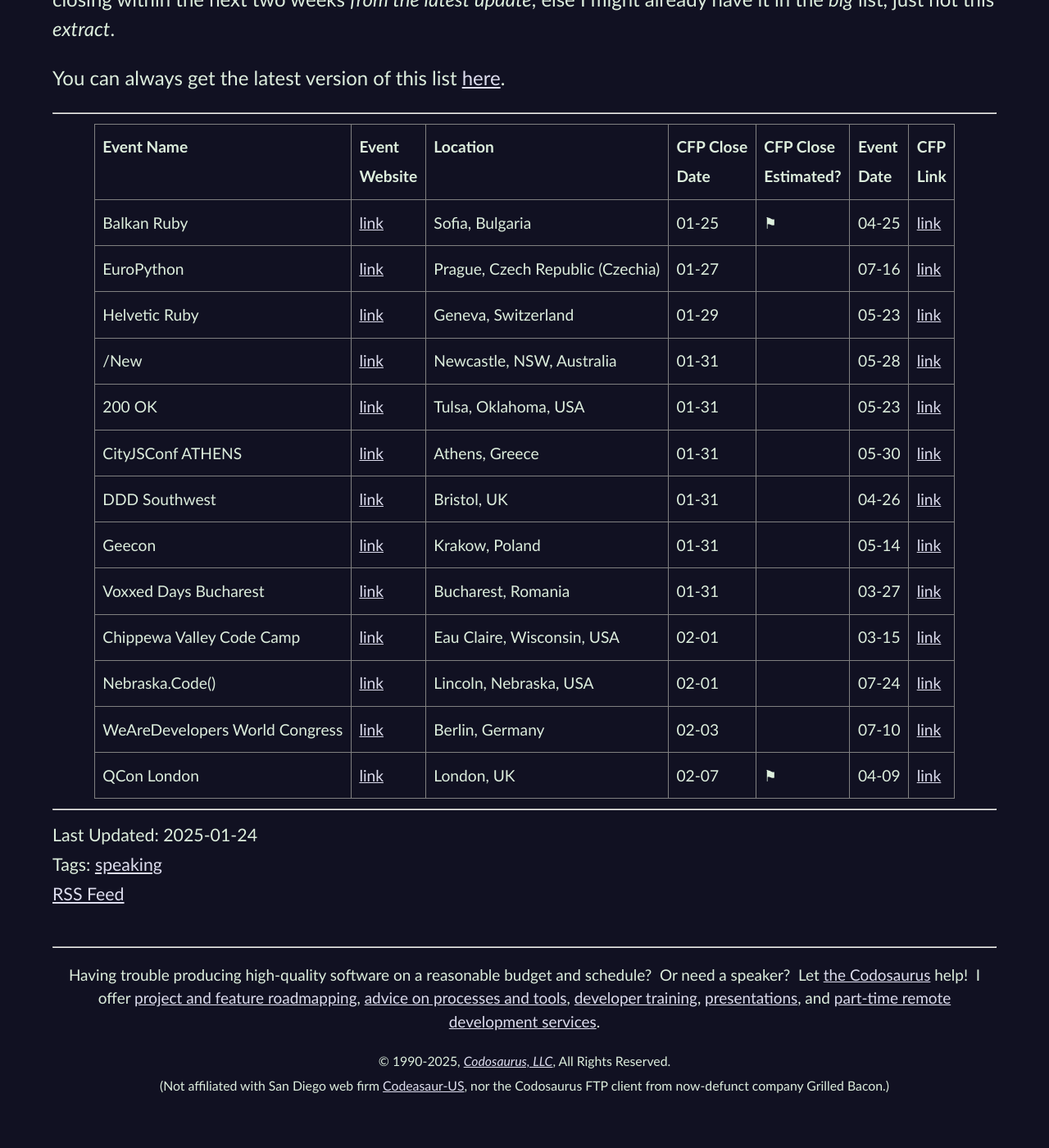
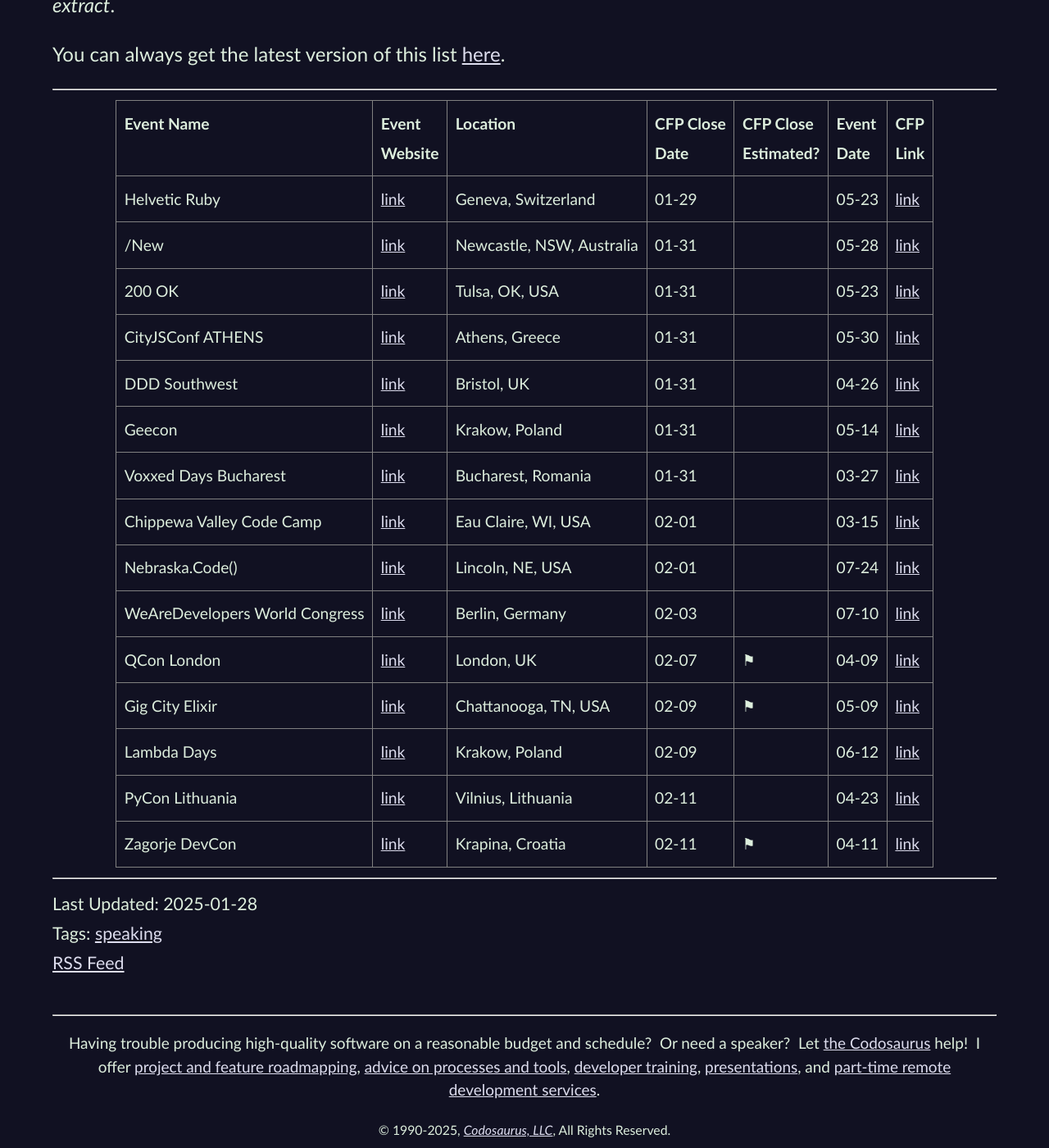
Before and after one commit to CodosaurusLLC/CodosaurusLLC.github.io, a Jekyll site: the page built from _posts/2025-01-28-cfp-list-updated-2025-01-28.md, in a window 1280 px wide and 1400 px high, scrolled down 934 px. Shown: the whole window at 82% size. Built offline with Jekyll 4.4.1, drawn with Linux system fonts in a browser that asks for light colours; comment, search, counter and statistics services are not loaded; before the commit the page ends 2291 px from its top, so only the background shows below that; some of the changed text lies outside the part shown.

Commit message:
update cfp list

```diff
--- a/_includes/cfp-list-blurb.md
+++ b/_includes/cfp-list-blurb.md
@@ -1,8 +1,7 @@
 <center style="line-height: 1.2">
-LAST UPDATED: 2025-01-24<br>
+LAST UPDATED: 2025-01-28<br>
 <small>
-A bit less than a week from the last one,<br>
-to try to get back on the Tuesday schedule.
+Back on the Tuesday schedule for now.
 </small>
 </center>
 
--- a/_includes/cfps-ending-soon.html
+++ b/_includes/cfps-ending-soon.html
@@ -7,24 +7,6 @@
     <th>CFP Close<br>Estimated?</th>
     <th>Event<br>Date</th>
     <th>CFP<br>Link</th>
-  </tr>
-  <tr>
-    <td>Balkan Ruby</td>
-    <td><a href="https://balkanruby.com/" target="_blank">link</a></td>
-    <td>Sofia, Bulgaria</td>
-    <td>01-25</td>
-    <td>⚑</td>
-    <td>04-25</td>
-    <td><a href="https://forms.gle/Wzp4QvDzAiWVrB7d9" target="_blank">link</a></td>
-  </tr>
-  <tr>
-    <td>EuroPython</td>
-    <td><a href="https://europython.eu/" target="_blank">link</a></td>
-    <td>Prague, Czech Republic (Czechia)</td>
-    <td>01-27</td>
-    <td></td>
-    <td>07-16</td>
-    <td><a href="https://ep2025.europython.eu/programme/cfp/" target="_blank">link</a></td>
   </tr>
   <tr>
     <td>Helvetic Ruby</td>
@@ -47,7 +29,7 @@
   <tr>
     <td>200 OK</td>
     <td><a href="https://200ok.us/" target="_blank">link</a></td>
-    <td>Tulsa, Oklahoma, USA</td>
+    <td>Tulsa, OK, USA</td>
     <td>01-31</td>
     <td></td>
     <td>05-23</td>
@@ -92,7 +74,7 @@
   <tr>
     <td>Chippewa Valley Code Camp</td>
     <td><a href="https://chippewavalleycodecamp.com/" target="_blank">link</a></td>
-    <td>Eau Claire, Wisconsin, USA</td>
+    <td>Eau Claire, WI, USA</td>
     <td>02-01</td>
     <td></td>
     <td>03-15</td>
@@ -101,7 +83,7 @@
   <tr>
     <td>Nebraska.Code()</td>
     <td><a href="https://nebraskacode.amegala.com/" target="_blank">link</a></td>
-    <td>Lincoln, Nebraska, USA</td>
+    <td>Lincoln, NE, USA</td>
     <td>02-01</td>
     <td></td>
     <td>07-24</td>
@@ -125,4 +107,40 @@
     <td>04-09</td>
     <td><a href="https://docs.google.com/forms/d/e/1FAIpQLSeagtEnnQhXve5TbubBrFgpxSMJa_wosPutqEdQOkNN9TAanQ/viewform" target="_blank">link</a></td>
   </tr>
+  <tr>
+    <td>Gig City Elixir</td>
+    <td><a href="https://www.gigcityelixir.com/" target="_blank">link</a></td>
+    <td>Chattanooga, TN, USA</td>
+    <td>02-09</td>
+    <td>⚑</td>
+    <td>05-09</td>
+    <td><a href="https://forms.gle/r8V4qxnrkAHa3XJm6" target="_blank">link</a></td>
+  </tr>
+  <tr>
+    <td>Lambda Days</td>
+    <td><a href="https://www.lambdadays.org/" target="_blank">link</a></td>
+    <td>Krakow, Poland</td>
+    <td>02-09</td>
+    <td></td>
+    <td>06-12</td>
+    <td><a href="https://www.lambdadays.org/lambdadays2025/#call-for-talks" target="_blank">link</a></td>
+  </tr>
+  <tr>
+    <td>PyCon Lithuania</td>
+    <td><a href="https://www.pycon.lt/" target="_blank">link</a></td>
+    <td>Vilnius, Lithuania</td>
+    <td>02-11</td>
+    <td></td>
+    <td>04-23</td>
+    <td><a href="https://pycon.lt/call-for-proposals" target="_blank">link</a></td>
+  </tr>
+  <tr>
+    <td>Zagorje DevCon</td>
+    <td><a href="https://zagorje-devcon.com/" target="_blank">link</a></td>
+    <td>Krapina, Croatia</td>
+    <td>02-11</td>
+    <td>⚑</td>
+    <td>04-11</td>
+    <td><a href="https://forms.gle/gr6NxdayhY8XMs916" target="_blank">link</a></td>
+  </tr>
 </table>
--- a/_posts/2025-01-24-cfp-list-updated-2025-01-24.md
+++ b/_posts/2025-01-28-cfp-list-updated-2025-01-28.md
@@ -1,12 +1,12 @@
 ---
 author: Dave Aronson
-date: 2025-01-24
+date: 2025-01-28
 layout: blog-post
-permalink: blog/cfp-list-updated-2025-01-24
+permalink: blog/cfp-list-updated-2025-01-28
 section: Blog
 tags: speaking
 style: cfp-list
-title: CfP List Updated 2025-01-24
+title: CfP List Updated 2025-01-28
 ---
 
 {% include cfp-list-blurb.md %}
```
